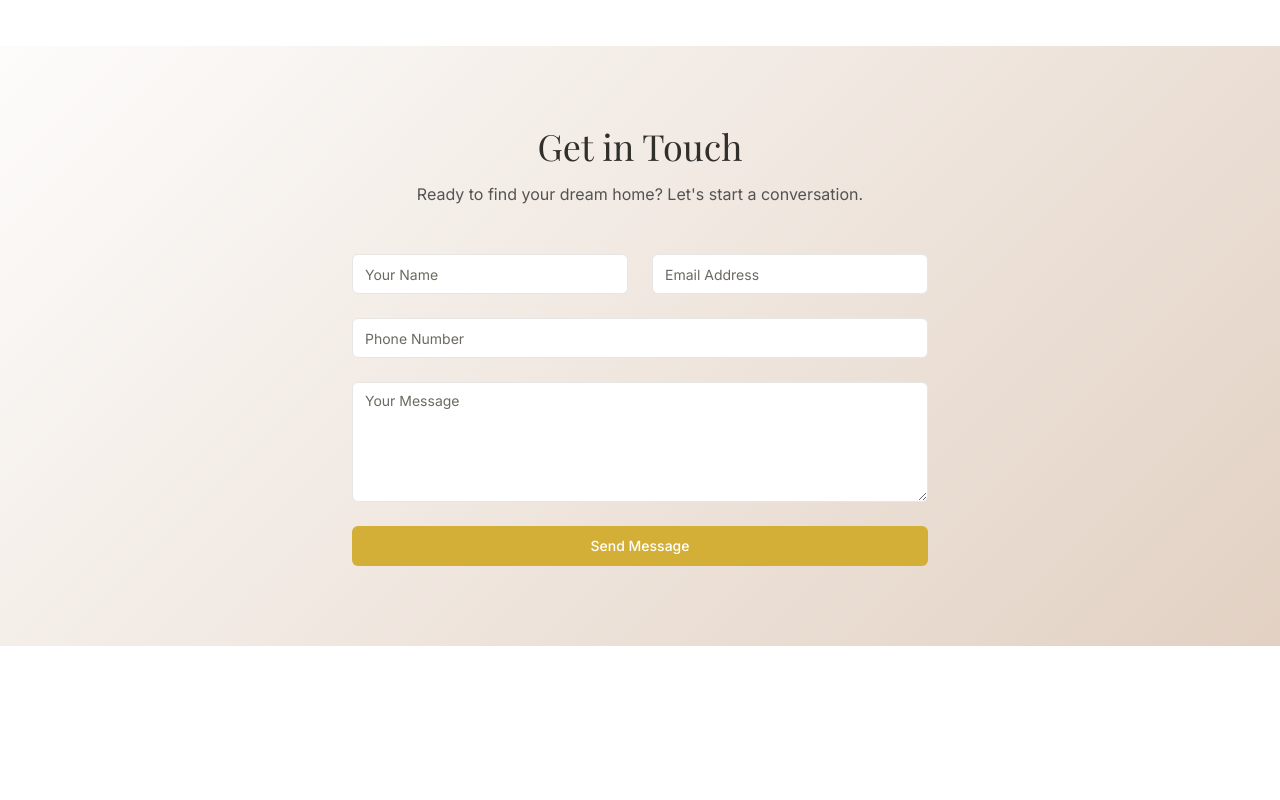
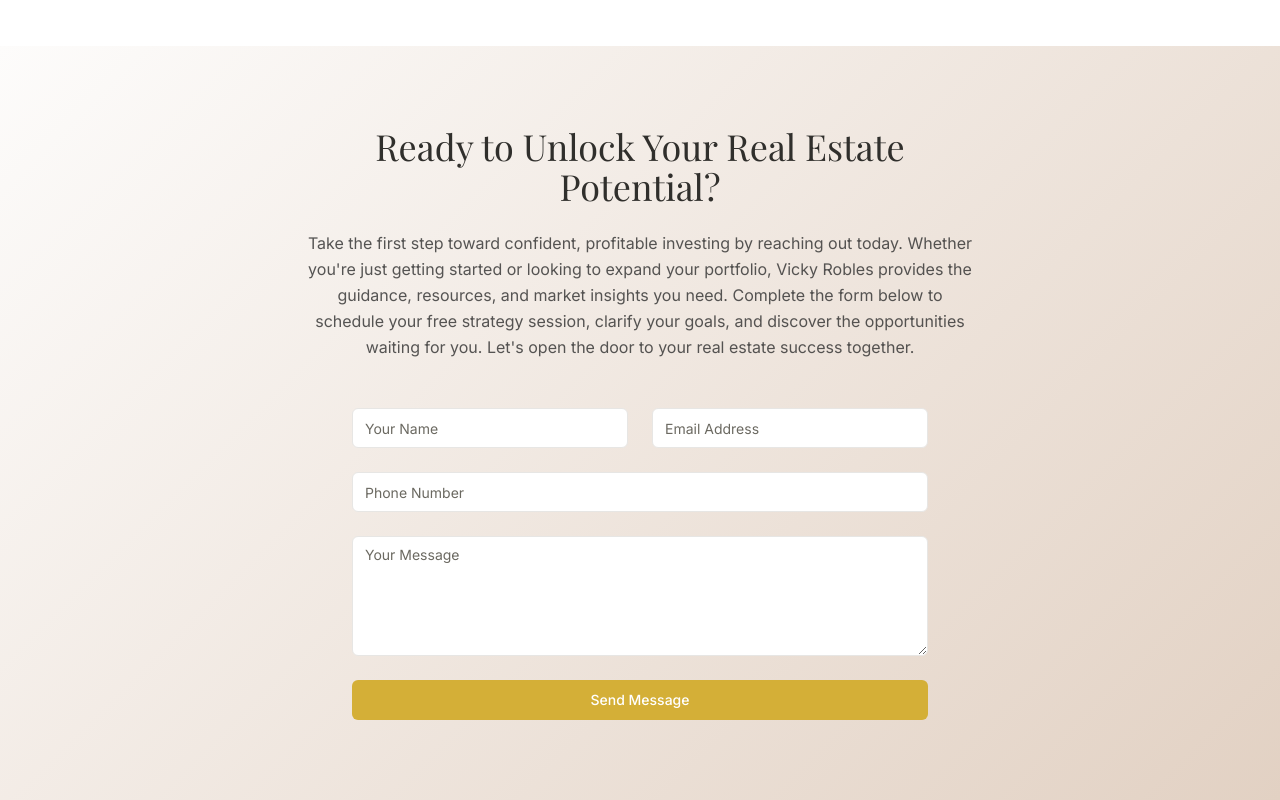
Before and after one commit to louisxfounder/minimalista-realtor-gateway, a React (Vite) app: page / in a window 1280 px wide. Shown: the part 2138-2938 px from the top of the page. Before the commit the page ends 2784 px from the top, so only its background shows below. Built offline with nearby package versions, Linux system fonts and the light colour scheme.

Commit message:
Update contact form content
Changed the header and description text in the contact form to encourage users to reach out for real estate guidance and strategy sessions.
[skip gpt_engineer]

```diff
--- a/src/components/Contact.tsx
+++ b/src/components/Contact.tsx
@@ -23,9 +23,9 @@ export const Contact = () => {
     <section className="py-20 luxury-gradient" id="contact">
       <div className="container mx-auto px-4">
         <div className="max-w-2xl mx-auto text-center mb-12">
-          <h2 className="text-4xl font-playfair mb-4">Get in Touch</h2>
-          <p className="text-luxury-dark/80">
-            Ready to find your dream home? Let's start a conversation.
+          <h2 className="text-4xl font-playfair mb-6">Ready to Unlock Your Real Estate Potential?</h2>
+          <p className="text-luxury-dark/80 leading-relaxed">
+            Take the first step toward confident, profitable investing by reaching out today. Whether you're just getting started or looking to expand your portfolio, Vicky Robles provides the guidance, resources, and market insights you need. Complete the form below to schedule your free strategy session, clarify your goals, and discover the opportunities waiting for you. Let's open the door to your real estate success together.
           </p>
         </div>
 
```
